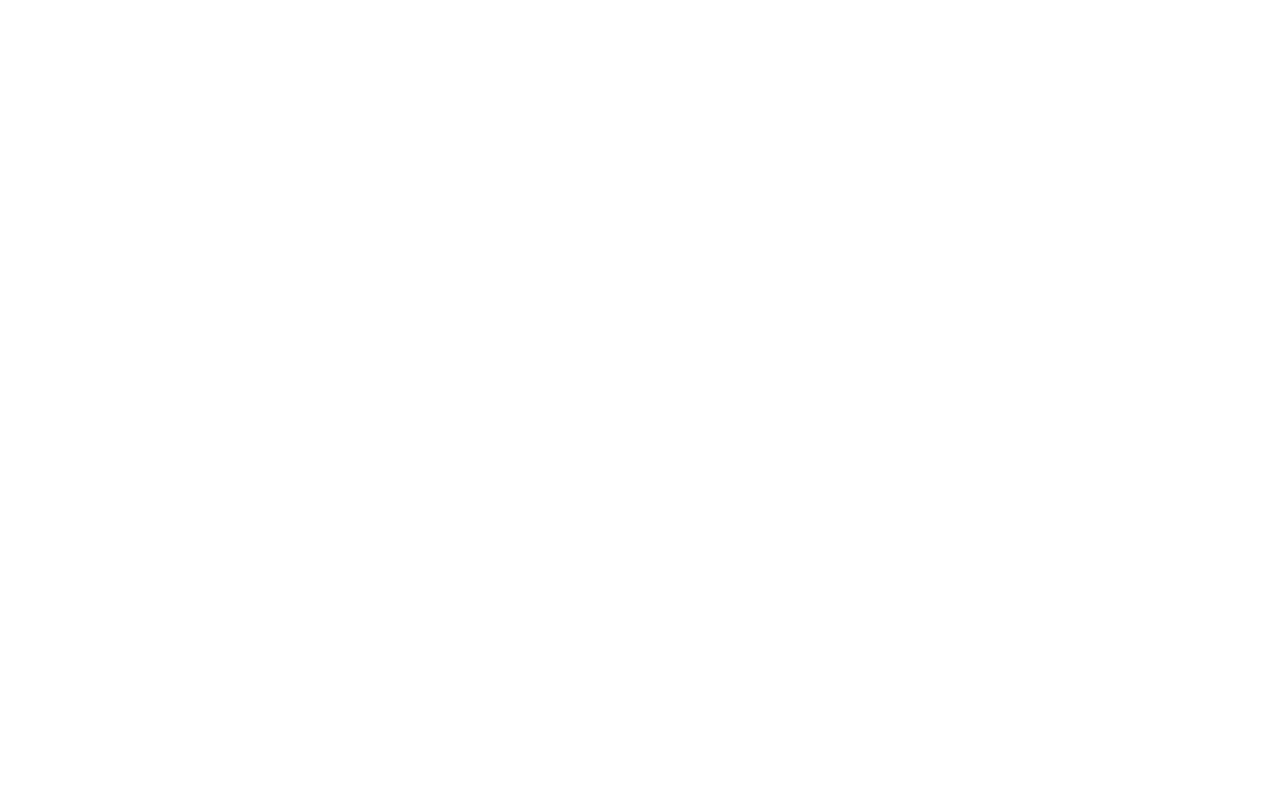
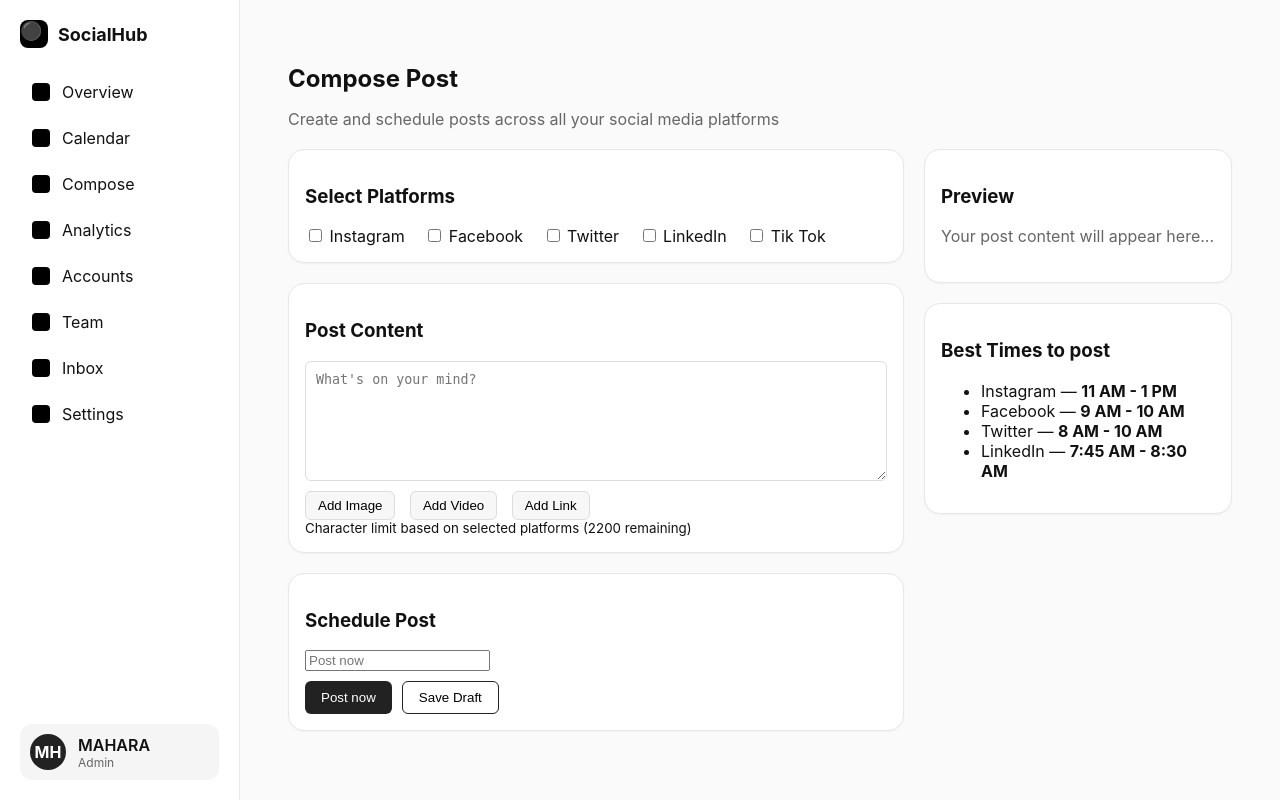
Before and after one commit to mgmiraz997/Social-Media-Manager, a Django app: page /team/ in a window 1280 px wide. Before the commit the page is empty. Run offline with Django 5.2, Linux system fonts and the light colour scheme.

Commit message:
compose1

```diff
--- a/static/css/style.css
+++ b/static/css/style.css
@@ -451,3 +451,78 @@
   font-weight: 600;
   font-size: 20px;
 }
+
+/* ===== Compose Page ===== */
+.compose-container {
+  padding: 20px;
+}
+
+.compose-container h2 {
+  font-size: 24px;
+  margin-bottom: 5px;
+}
+
+.compose-container p {
+  color: #666;
+  margin-bottom: 20px;
+}
+
+.compose-grid {
+  display: grid;
+  grid-template-columns: 2fr 1fr;
+  gap: 20px;
+}
+
+.card {
+  background: #fff;
+  border: 1px solid #ddd;
+  border-radius: 10px;
+  padding: 15px;
+  margin-bottom: 20px;
+}
+
+.platforms label {
+  display: inline-block;
+  margin-right: 15px;
+}
+
+textarea {
+  width: 100%;
+  height: 120px;
+  padding: 10px;
+  border: 1px solid #ddd;
+  border-radius: 6px;
+  margin-bottom: 10px;
+}
+
+.post-actions button {
+  margin-right: 10px;
+  padding: 6px 12px;
+  border: 1px solid #ddd;
+  background: #f7f7f7;
+  border-radius: 6px;
+  cursor: pointer;
+}
+
+.schedule-buttons {
+  display: flex;
+  gap: 10px;
+  margin-top: 10px;
+}
+
+button.primary {
+  background: #222;
+  color: #fff;
+  border: none;
+  padding: 8px 16px;
+  border-radius: 6px;
+  cursor: pointer;
+}
+
+button.secondary {
+  background: #fff;
+  border: 1px solid #222;
+  padding: 8px 16px;
+  border-radius: 6px;
+  cursor: pointer;
+}
--- a/templates/compose.html
+++ b/templates/compose.html
@@ -1,10 +1,69 @@
-<!DOCTYPE html>
-<html lang="en">
-<head>
-    <meta charset="UTF-8">
-    <title>Title</title>
-</head>
-<body>
+{% extends "home.html" %}
+{% load static %}
 
-</body>
-</html>
+{% block content %}
+<div class="compose-container">
+    <h2>Compose Post</h2>
+    <p>Create and schedule posts across all your social media platforms</p>
+
+    <div class="compose-grid">
+        <!-- Left side -->
+        <div class="compose-left">
+
+            <!-- Select Platforms -->
+            <div class="card">
+                <h3>Select Platforms</h3>
+                <div class="platforms">
+                    <label><input type="checkbox"> Instagram</label>
+                    <label><input type="checkbox"> Facebook</label>
+                    <label><input type="checkbox"> Twitter</label>
+                    <label><input type="checkbox"> LinkedIn</label>
+                    <label><input type="checkbox"> Tik Tok</label>
+                </div>
+            </div>
+
+            <!-- Post Content -->
+            <div class="card">
+                <h3>Post Content</h3>
+                <textarea placeholder="What's on your mind?"></textarea>
+                <div class="post-actions">
+                    <button>Add Image</button>
+                    <button>Add Video</button>
+                    <button>Add Link</button>
+                </div>
+                <small>Character limit based on selected platforms (2200 remaining)</small>
+            </div>
+
+            <!-- Schedule Post -->
+            <div class="card">
+                <h3>Schedule Post</h3>
+                <input type="text" placeholder="Post now">
+                <div class="schedule-buttons">
+                    <button class="primary">Post now</button>
+                    <button class="secondary">Save Draft</button>
+                </div>
+            </div>
+        </div>
+
+        <!-- Right side -->
+        <div class="compose-right">
+            <!-- Preview -->
+            <div class="card">
+                <h3>Preview</h3>
+                <p>Your post content will appear here...</p>
+            </div>
+
+            <!-- Best Times -->
+            <div class="card">
+                <h3>Best Times to post</h3>
+                <ul>
+                    <li>Instagram — <strong>11 AM - 1 PM</strong></li>
+                    <li>Facebook — <strong>9 AM - 10 AM</strong></li>
+                    <li>Twitter — <strong>8 AM - 10 AM</strong></li>
+                    <li>LinkedIn — <strong>7:45 AM - 8:30 AM</strong></li>
+                </ul>
+            </div>
+        </div>
+    </div>
+</div>
+{% endblock %}
```
